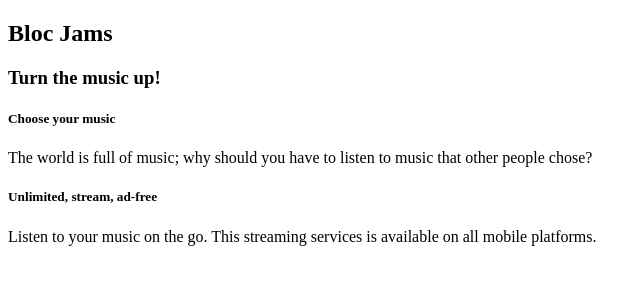
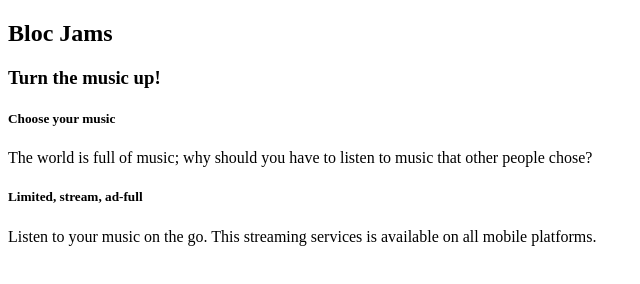
Before and after one commit to aleciadawn/bloc-jams, a plain HTML site: page index.html in a window 1280 px wide. Shown: the full height of the page, 0-640 px from the left. Drawn offline with Linux system fonts and the light colour scheme.

Commit message:
Make index.html less appealing

```diff
--- a/index.html
+++ b/index.html
@@ -17,7 +17,7 @@
                   </p>
             </section>
             <div>
-                <h5>Unlimited, stream, ad-free</h5>
+                <h5>Limited, stream, ad-full</h5>
                   <p>
                     Listen to your music on the go. This streaming services is available on all mobile platforms.
                   </p>
```
